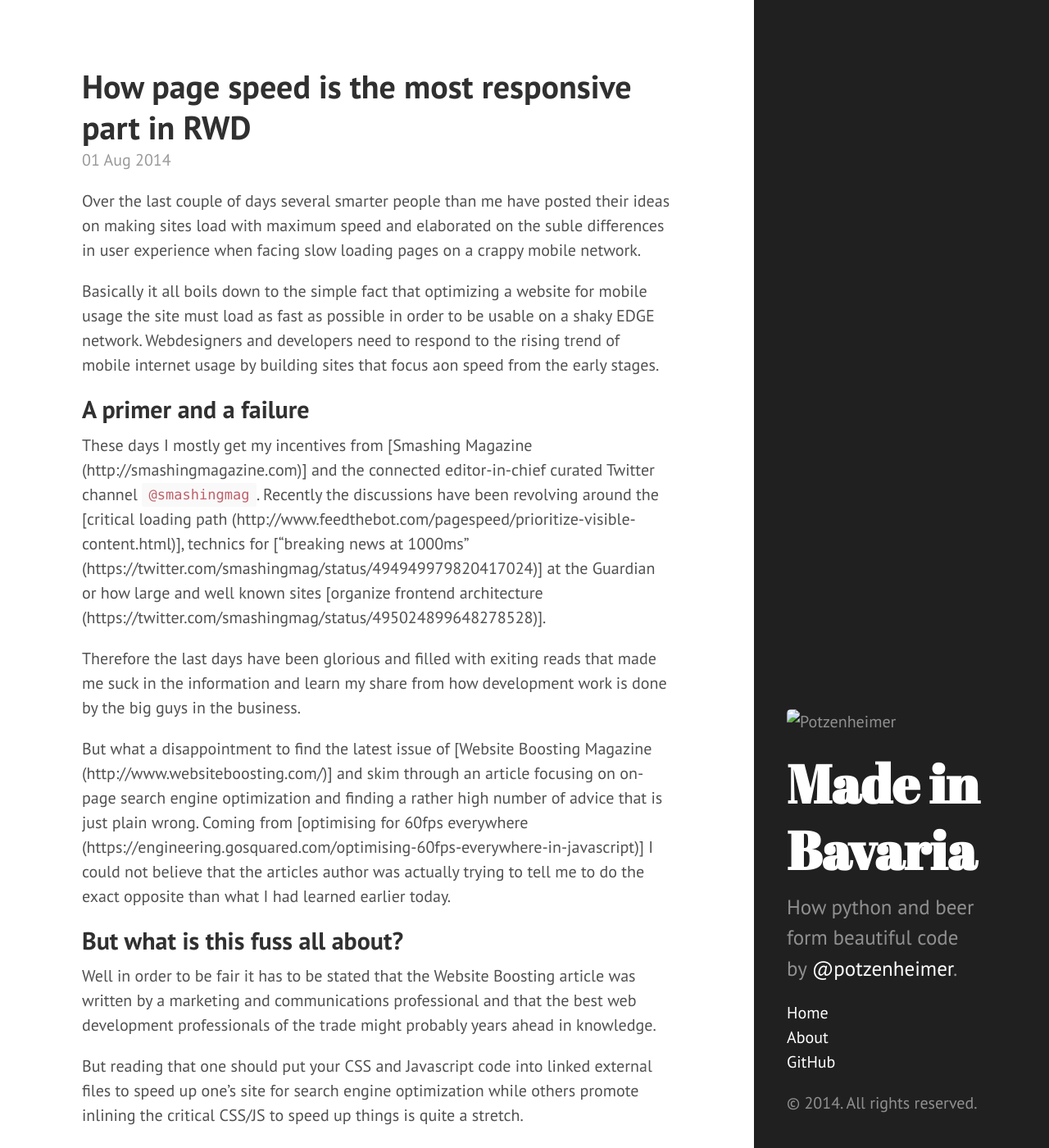
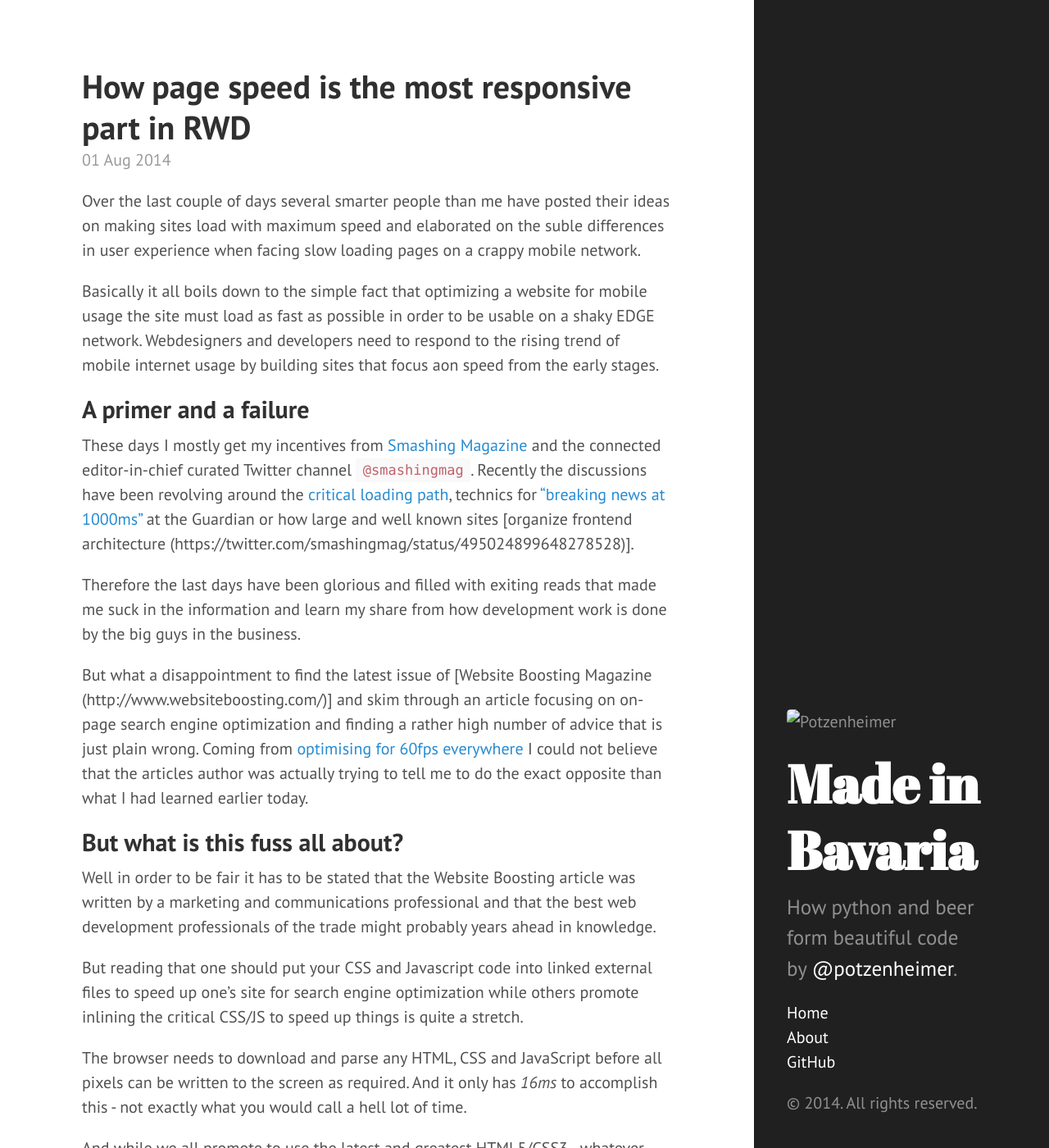
Before and after one commit to potzenheimer/potzenheimer.github.io, a Jekyll site: the page built from _posts/2014-08-01-page-speed-insights-of-a-python-dev.md, in a window 1280 px wide and 1400 px high. Shown: the whole window at 82% size. Built offline with Jekyll 4.4.1, drawn with Linux system fonts in a browser that asks for light colours.

Commit message:
Update link syntax

```diff
--- a/_posts/2014-08-01-page-speed-insights-of-a-python-dev.md
+++ b/_posts/2014-08-01-page-speed-insights-of-a-python-dev.md
@@ -9,11 +9,11 @@ Basically it all boils down to the simple fact that optimizing a website for mob
 
 ## A primer and a failure
 
-These days I mostly get my incentives from [Smashing Magazine (http://smashingmagazine.com)] and the connected editor-in-chief curated Twitter channel `@smashingmag`. Recently the discussions have been revolving around the [critical loading path (http://www.feedthebot.com/pagespeed/prioritize-visible-content.html)], technics for ["breaking news at 1000ms" (https://twitter.com/smashingmag/status/494949979820417024)] at the Guardian or how large and well known sites [organize frontend architecture (https://twitter.com/smashingmag/status/495024899648278528)].
+These days I mostly get my incentives from [Smashing Magazine](http://smashingmagazine.com) and the connected editor-in-chief curated Twitter channel `@smashingmag`. Recently the discussions have been revolving around the [critical loading path](http://www.feedthebot.com/pagespeed/prioritize-visible-content.html), technics for ["breaking news at 1000ms"](https://twitter.com/smashingmag/status/494949979820417024) at the Guardian or how large and well known sites [organize frontend architecture (https://twitter.com/smashingmag/status/495024899648278528)].
 
 Therefore the last days have been glorious and filled with exiting reads that made me suck in the information and learn my share from how development work is done by the big guys in the business.
 
-But what a disappointment to find the latest issue of [Website Boosting Magazine (http://www.websiteboosting.com/)] and skim through an article focusing on on-page search engine optimization and finding a rather high number of advice that is just plain wrong. Coming from [optimising for 60fps everywhere (https://engineering.gosquared.com/optimising-60fps-everywhere-in-javascript)] I could not believe that the articles author was actually trying to tell me to do the exact opposite than what I had learned earlier today.
+But what a disappointment to find the latest issue of [Website Boosting Magazine (http://www.websiteboosting.com/)] and skim through an article focusing on on-page search engine optimization and finding a rather high number of advice that is just plain wrong. Coming from [optimising for 60fps everywhere](https://engineering.gosquared.com/optimising-60fps-everywhere-in-javascript) I could not believe that the articles author was actually trying to tell me to do the exact opposite than what I had learned earlier today.
 
 ## But what is this fuss all about?
 
```
